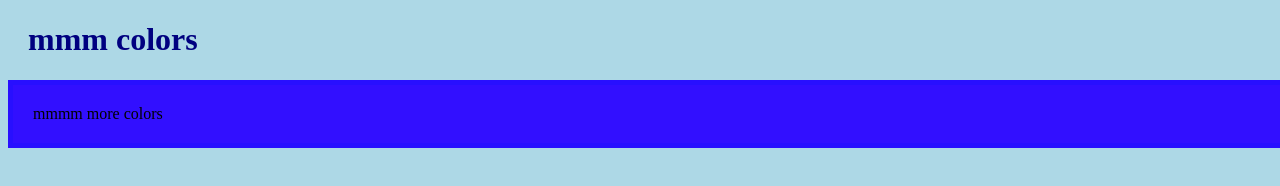
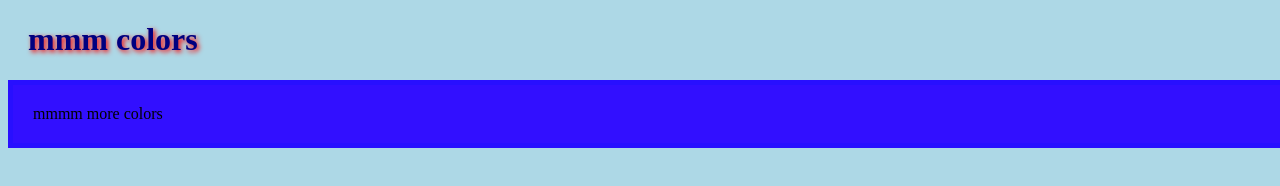
Before and after one commit to masonkrinke/assignment-2a, a plain HTML site: page index.html in a window 1280 px wide. Shown: the top 186 px of the page. Drawn offline with Linux system fonts and the light colour scheme.

Commit message:
Update index.html

```diff
--- a/index.html
+++ b/index.html
@@ -4,6 +4,11 @@
 <link rel="stylesheet" href="my-style.css">
 </head>
 <body>
+  <style>
+h1 {
+  text-shadow: 2px 2px 5px red;
+}
+</style>
 
 <h1>mmm colors</h1>
 <div id="colors">mmmm more colors</div>
```
